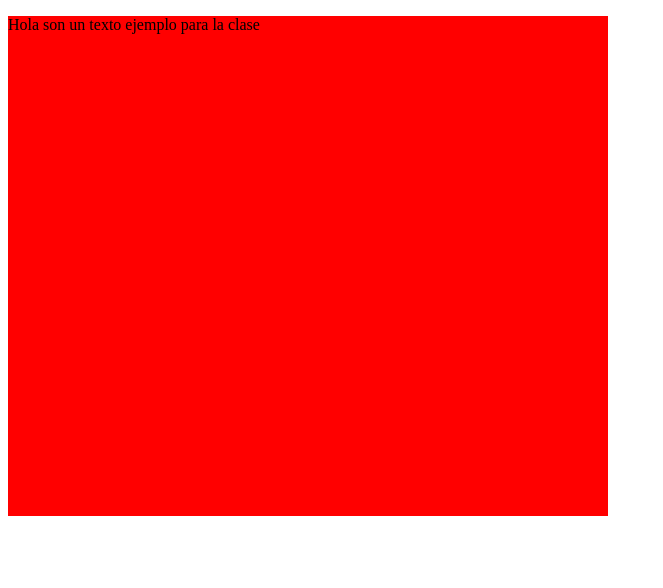
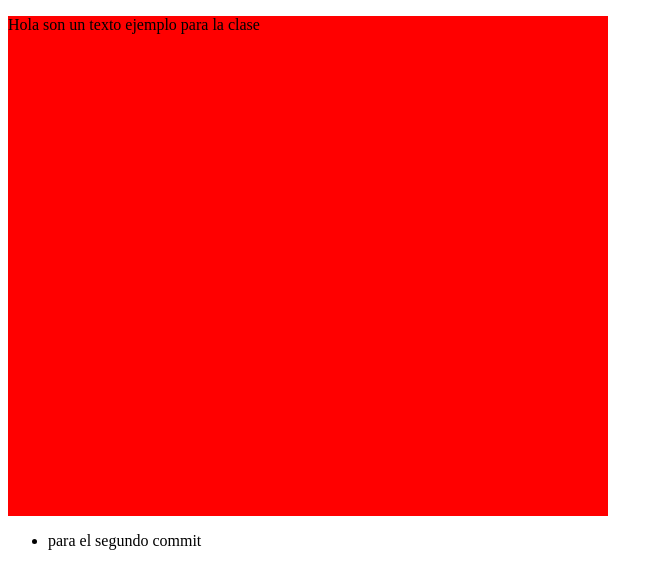
Before and after one commit to estuardolofish/Curso-definitivo-de-HTML-Y-CSS, a plain HTML site: page css/claseMedidas/index.html in a window 1280 px wide. Shown: the whole page, without its empty margins (0-663 px from the left). Drawn offline with Linux system fonts and the light colour scheme.

Commit message:
Segundo comit de prueba para practicar

```diff
--- a/css/claseMedidas/index.html
+++ b/css/claseMedidas/index.html
@@ -12,5 +12,8 @@
             Hola son un texto ejemplo para la clase
         </p>
     </main>
+    <ul>
+        <li>para el segundo commit</li>
+    </ul>
 </body>
 </html>
```
